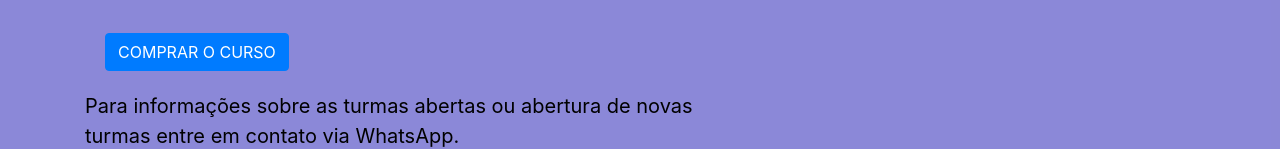
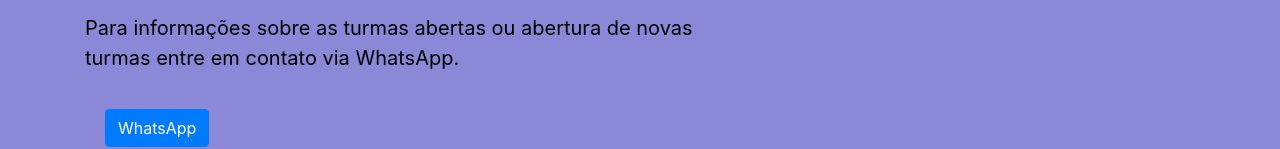
Before and after one commit to AlbertoAlfredo/profissaotransformacao, a website: page ReikiHermetista.html in a window 1280 px wide. Shown: the part 5605-5754 px from the top of the page. Drawn offline with Linux system fonts and the light colour scheme.

Commit message:
Retirando link nvl 3

```diff
--- a/ReikiHermetista.html
+++ b/ReikiHermetista.html
@@ -183,7 +183,7 @@
 				<div class="border"></div>
 				<div class="grid">
 					<div class="grid-esquerda">
-							<a class="link-sem-estilo" href="https://go.hotmart.com/S45970451D" target="_blank">
+							<!-- <a class="link-sem-estilo" href="https://go.hotmart.com/S45970451D" target="_blank"> -->
 								<h3>Conteúdos</h3>
 								<p>
 									<ul>
@@ -204,10 +204,10 @@
 										<li>Sétimo símbolo – Mopuer Aba</li>
 									</ul>
 								</p>
-								<div class="card-body">
+								<!-- <div class="card-body">
 									<btn class="btn btn-primary">COMPRAR O CURSO</btn>
 								</div>
-							</a>
+							</a> -->
 
 							<a class="link-sem-estilo" href="https://web.whatsapp.com/send?phone=5524981225434" target="_blank">
 								<p>Para informações sobre as turmas abertas ou abertura de novas turmas entre em contato via
```
